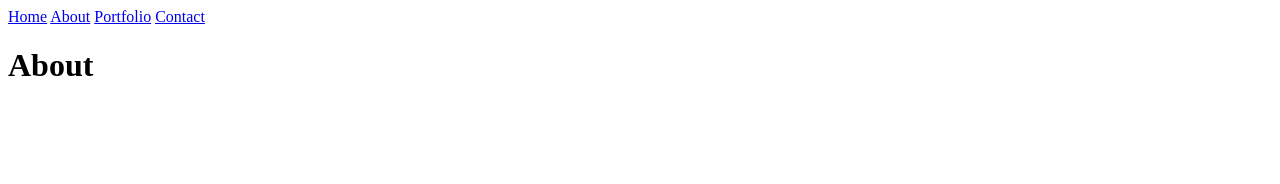
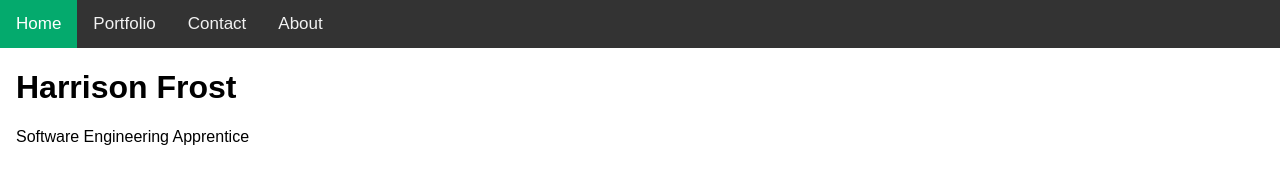
Before and after one commit to HarrisonFrost15/profile, a plain HTML site: page about.html in a window 1280 px wide. Drawn offline with Linux system fonts and the light colour scheme.

Commit message:
Added navigation bar to all pages

```diff
--- a/about.html
+++ b/about.html
@@ -6,20 +6,53 @@
         <meta name="viewport" content="width=device-width, initial-scale=1.0">
         <title>About</title>
         <Style>
+            body
+            {
+                margin: 0;
+                font-family: Arial, Helvetica, sans-serif;
+            }
 
+            .topnav
+            {
+                overflow: hidden;
+                background-color: #333;
+            }
+
+            .topnav a
+            {
+                float: left;
+                color: #f2f2f2;
+                text-align: center;
+                padding: 14px 16px;
+                text-decoration: none;
+                font-size: 17px;
+            }
+
+            .topnav a:hover
+            {
+                background-color: #ddd;
+                color: black;
+            }
+
+            .topnav a.active
+            {
+                background-color: #04AA6D;
+                color: white;
+            }
         </Style>
     </head>
     <body>
         <!-- Navigation Bar -->
-        <Nav>
-            <span><a href="index.html">Home</a></span>
-            <span><a href="about.html">About</a></span>
-            <span><a href="portfolio.html">Portfolio</a></span>
-            <span><a href="contact.html">Contact</a></span>
-        </Nav>
-
+        <div class="topnav">
+            <a class="active" href="index.html">Home</a>
+            <a href="portfolio.html">Portfolio</a>
+            <a href="contact.html">Contact</a>
+            <a href="about.hrml">About</a>
+        </div>
         <!-- Title of the Page -->
-        <h1>About</h1>
-
+        <div style="padding-left:16px">
+            <h1>Harrison Frost</h1>
+            <p>Software Engineering Apprentice</p>
+        </div>
     </body>
 </html>
```
Also changed, not shown: contact.html (+42 -9 lines), portfolio.html (+42 -9 lines), index.html (indentation only).
